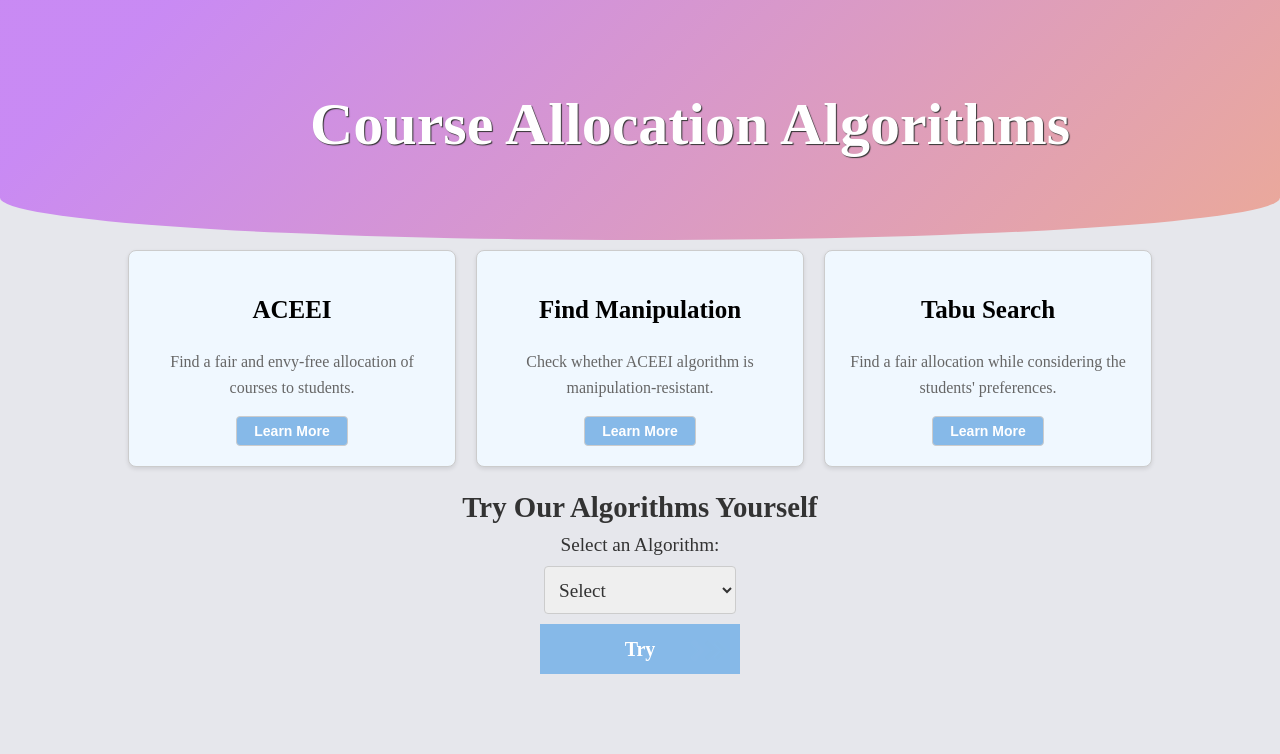
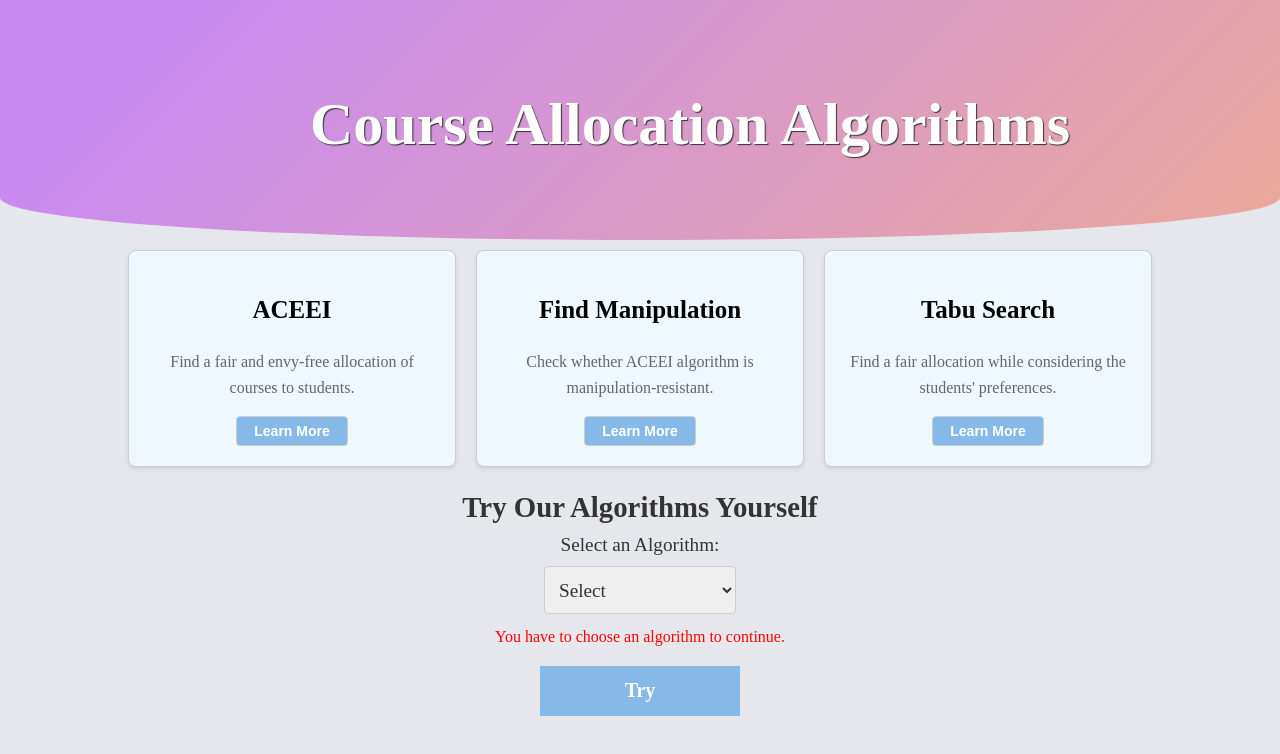
Before and after one commit to ofirshitrit/Cousre-Allocation-Website, a React (Create React App) app in the folder front/: page / in a window 1280 px wide. Both pictures are taken after a click on the button "Try". Shown: the top 754 px of the page. Built offline with nearby package versions, Linux system fonts and the light colour scheme; a web font is replaced by a local one.

Commit message:
add error message if not selected algorithm

```diff
--- a/front/src/components/SelectAlgoForm.js
+++ b/front/src/components/SelectAlgoForm.js
@@ -1,12 +1,20 @@
-import React from 'react'
+import React, {useState} from 'react'
 import "../styles/selectAlgoForm.css"
 
 
 export default function SelectAlgoForm({selectedAlgorithm, setSelectedAlgorithm}) {
+  const [errorMessage, setErrorMessage] = useState("");
+
 
 const handleSubmit = (e) => {
     e.preventDefault();
     const selectedValue = e.target.elements.algorithmSelect.value;
+    if (selectedValue === "") {
+      setErrorMessage("You have to choose an algorithm to continue.");
+      return;
+
+    }
+    setErrorMessage("");
     setSelectedAlgorithm(selectedValue);
 }
 
@@ -22,6 +30,8 @@ const handleSubmit = (e) => {
               <option value="manipulation">Find Manipulation</option>
               <option value="tabusearch">Tabu Search</option>
           </select>
+          {errorMessage && <p className="error-message">{errorMessage}</p>}
+
           <button type="submit" id="tryButton">
               Try
               <div className="arrow">
--- a/front/src/styles/selectAlgoForm.css
+++ b/front/src/styles/selectAlgoForm.css
@@ -93,3 +93,24 @@ button#tryButton:hover {
       transform: rotate(45deg) translate(-30px, -30px);
   }
 }
+
+.error-message {
+  color: red;
+  font-size: 1em;
+  margin-top: 10px;
+  animation: bounce 0.5s ease-in-out;
+}
+
+@keyframes bounce {
+  0% {
+    transform: translateY(-20px);
+    opacity: 0;
+  }
+  50% {
+    transform: translateY(10px);
+    opacity: 1;
+  }
+  100% {
+    transform: translateY(0);
+  }
+}
```
